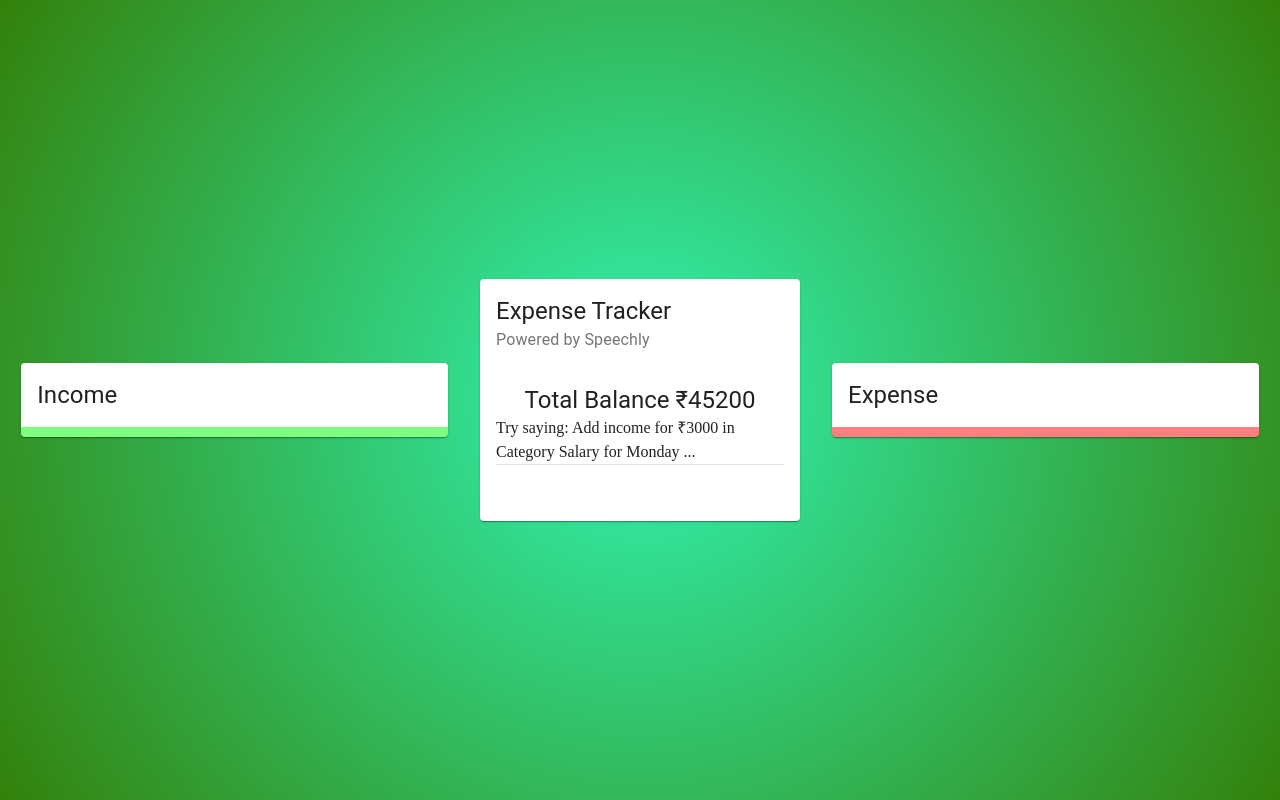
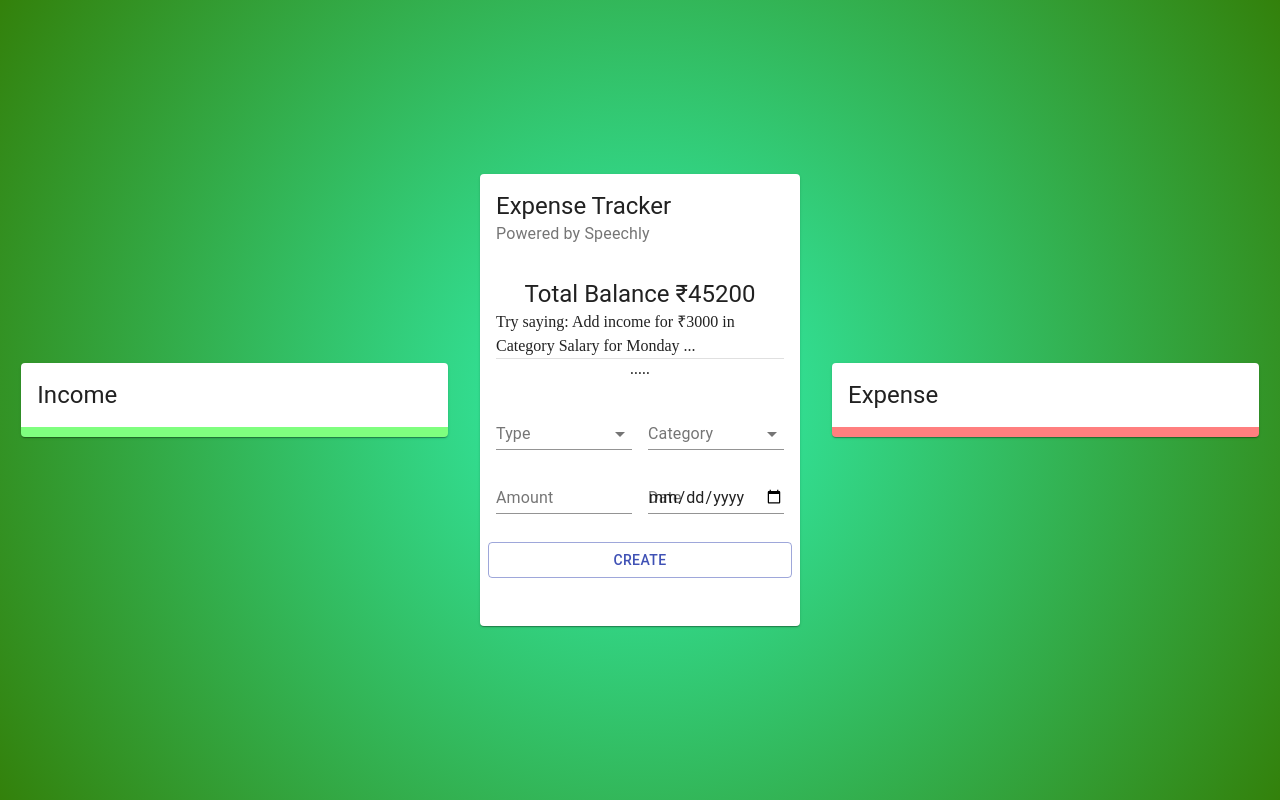
Before and after one commit to sidesshmore/mini-project, a React (Create React App) app: page / in a window 1280 px wide. Built offline with nearby package versions, Linux system fonts and the light colour scheme.

Commit message:
Form Component Done

```diff
--- /dev/null
+++ b/src/components/Main/Form/Form.jsx
@@ -0,0 +1,49 @@
+import React from 'react'
+
+import { TextField, Typography, Grid, Button, FormControl, InputLabel, Select, MenuItem } from '@material-ui/core'
+
+import useStyles from './styles';
+
+const Form = () => {
+    const classes = useStyles();
+    return (
+        <Grid container spacing={2}>
+            <Grid item xs={12}>
+                <Typography align='center' variant='subtitle2' gutterBottom>
+                    .....
+                </Typography>
+            </Grid>
+
+            <Grid item xs={6}>
+                <FormControl fullWidth>
+                    <InputLabel>Type</InputLabel>
+                    <Select>
+                        <MenuItem value="Income">Income</MenuItem>
+                        <MenuItem value="Expense">Expense</MenuItem>
+                    </Select>
+                </FormControl>
+            </Grid>
+
+            <Grid item xs={6}>
+                <FormControl fullWidth>
+                    <InputLabel>Category</InputLabel>
+                    <Select>
+                        <MenuItem value="business">Bussiness</MenuItem>
+                        <MenuItem value="salary">Salary</MenuItem>
+                    </Select>
+                </FormControl>
+            </Grid>
+
+            <Grid item xs={6}>
+                <TextField type='number' label='Amount' fullWidth />
+            </Grid>
+
+            <Grid item xs={6}>
+                <TextField type='date' label='Date' fullWidth />
+            </Grid>
+            <Button className={classes.button} variant="outlined" color='primary' fullWidth>Create</Button>
+        </Grid>
+    )
+}
+
+export default Form
--- /dev/null
+++ b/src/components/Main/Form/styles.js
@@ -0,0 +1,12 @@
+import { makeStyles } from '@material-ui/core/styles';
+
+export default makeStyles(() => ({
+  radioGroup: {
+    display: 'flex',
+    justifyContent: 'center',
+    marginBottom: '-10px',
+  },
+  button: {
+    marginTop: '20px',
+  },
+}));
--- a/src/components/Main/Main.jsx
+++ b/src/components/Main/Main.jsx
@@ -3,6 +3,8 @@
 import { Card, CardHeader, CardContent, Typography, Grid, Divider } from '@material-ui/core';
 
 import useStyles from './styles';
+import Form from './Form/Form';
+
 
 const Main = () => {
     const classes = useStyles();
@@ -17,7 +19,7 @@
                         Try saying: Add income for ₹3000 in Category Salary for Monday ...
                     </Typography>
                     <Divider />
-                    {/* Form */}
+                    <Form/>
                 </CardContent>
 
                 <CardContent className={classes.cardContent}>
```
